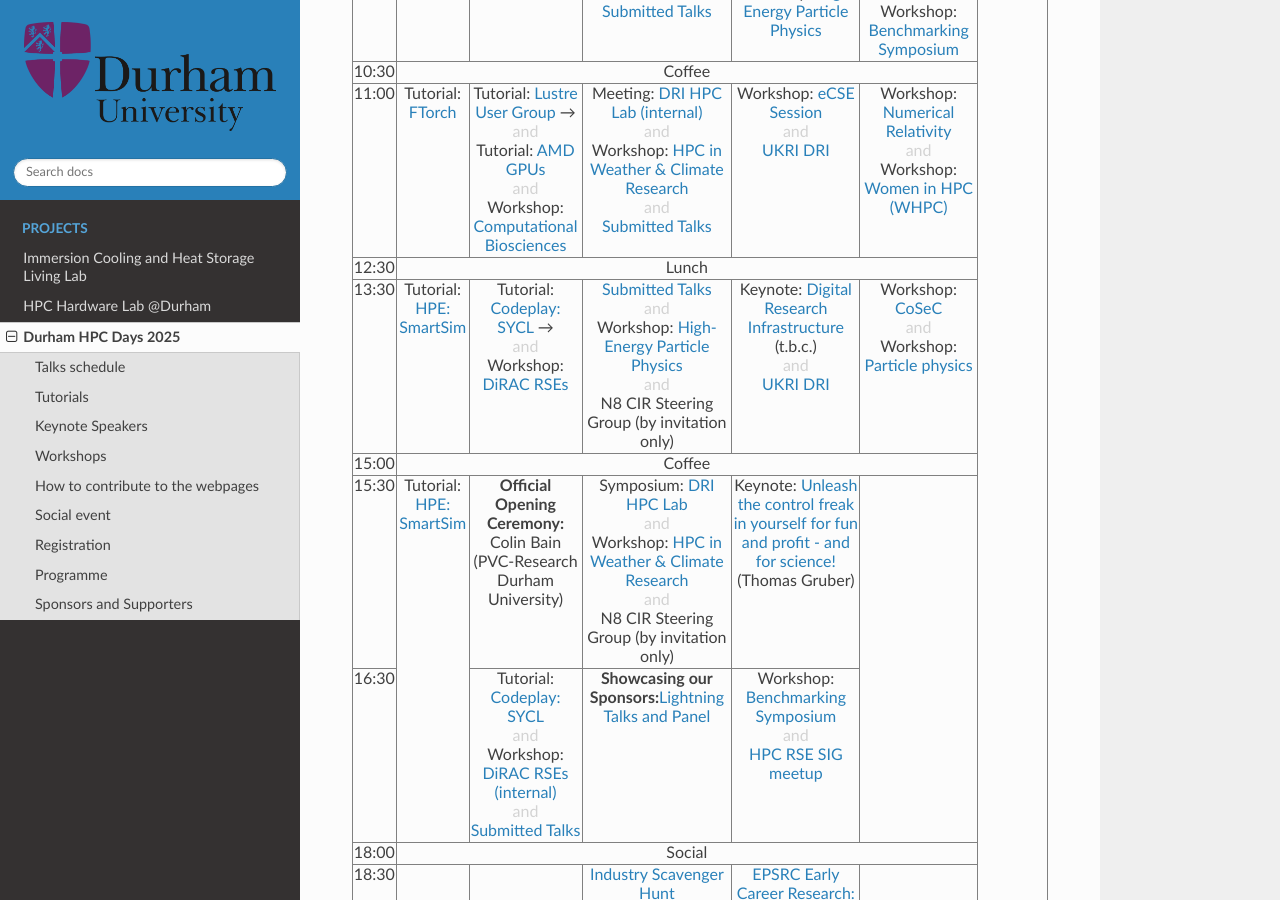
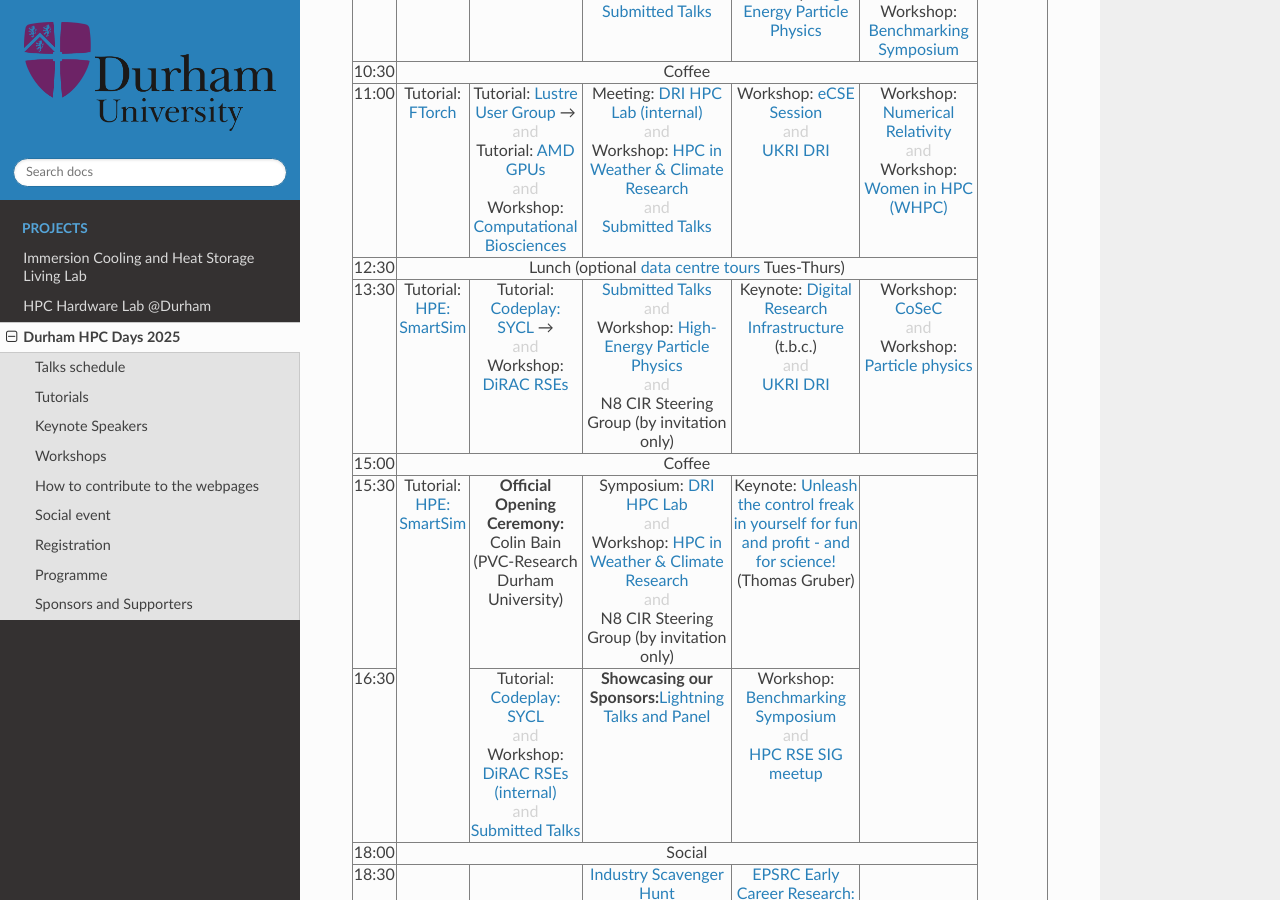
Before and after one commit to ilectra/durham, a Sphinx documentation site: the page built from docs/hpcdays/index.md, in a window 1280 px wide and 900 px high, scrolled down 1294 px. Built offline with Sphinx 7.4.7 and the Read the Docs theme 3.1.0, drawn with Linux system fonts in a browser that asks for light colours.

Commit message:
added data centre tour

```diff
--- a/docs/hpcdays/index.md
+++ b/docs/hpcdays/index.md
@@ -65,7 +65,7 @@
 </tr>
 <tr>
   <td> 12:30 </td>
-  <td colspan="5" align="center">Lunch</td>
+  <td colspan="5" align="center">Lunch (optional <a href="datacentre.html">data centre tours</a> Tues-Thurs)</td>
 </tr>
 <tr>
   <td> 13:30 </td>
```
Also changed, not shown: docs/hpcdays/datacentre.md (added, +5 -0 lines).
